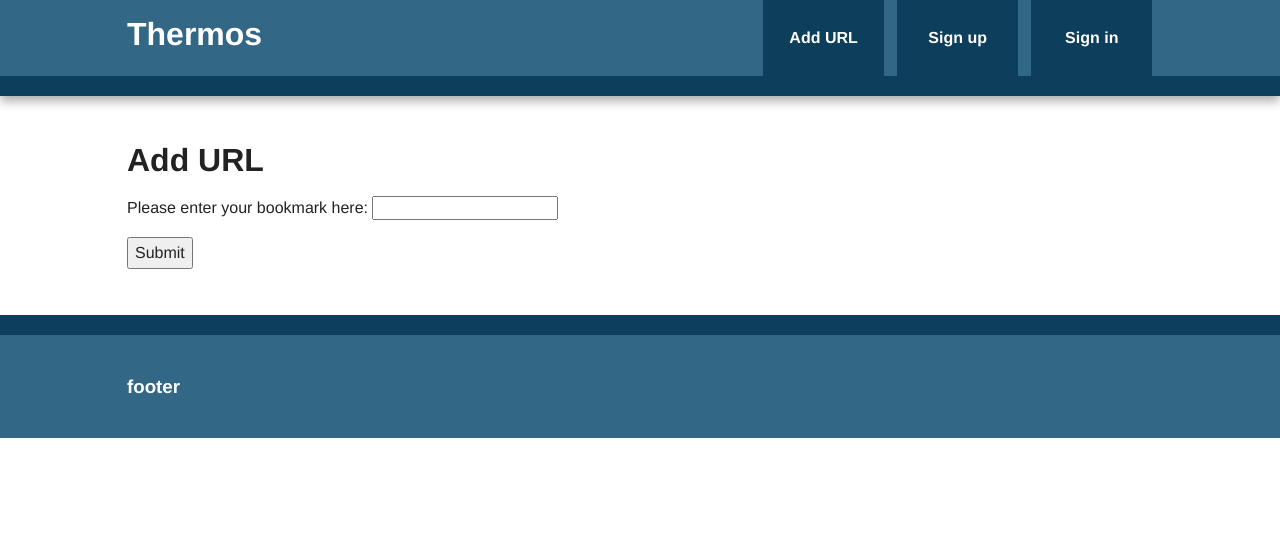
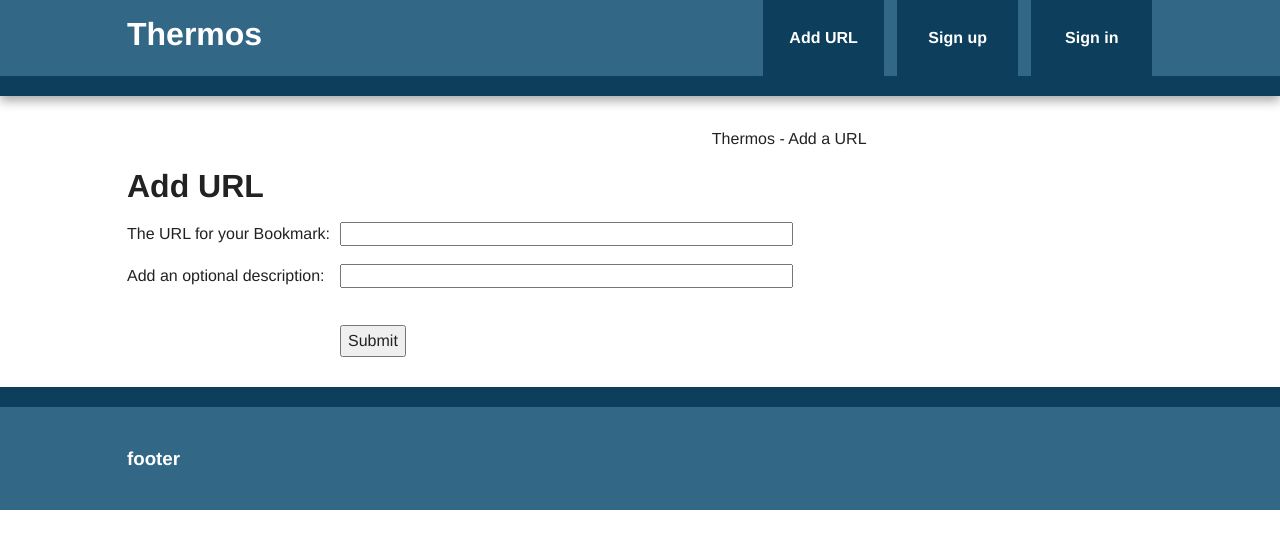
Before and after one commit to jprabino/thermos, a Flask app: page /add in a window 1280 px wide. Shown: the top 549 px of the page. Run offline with Flask 2, Linux system fonts and the light colour scheme; some libraries are stand-ins or nearby versions.

Commit message:
WTForms Finished. Moving on to data persistance

```diff
--- a/thermos/forms.py
+++ b/thermos/forms.py
@@ -0,0 +1,21 @@
+from flask_wtf import Form
+from wtforms.fields import StringField
+from wtforms.fields.html5 import URLField
+from wtforms.validators import DataRequired, url
+
+class BookmarkForm(Form):
+    url = URLField('The URL for your Bookmark: ', validators=[url(), DataRequired()])
+    description = StringField('Add an optional description: ')
+
+    def validate(self):
+        if not self.url.data.startswith('http://') or \
+             self.url.data.startswith('https://'):
+             self.url.data = "http://" + self.url.data
+
+        if not Form.validate(self):
+            return False
+
+        if not self.description.data:
+            self.description.data = self.url.data
+
+        return True
--- a/thermos/static/css/main.css
+++ b/thermos/static/css/main.css
@@ -174,7 +174,7 @@ footer h3{
     color: white;
 }
 
-.flashes ul {
+.flashes ul{
     margin: 0 0;
     background: #FFD6A3;
     color: #000;
@@ -182,6 +182,7 @@ footer h3{
     list-style-type: none;
     list-style: none;
 }
+
 .flashes ul{
     background: #FFD6A3;
     color: #000;
@@ -191,9 +192,21 @@ article.flashes {
     margin-bottom: 1em;
 }
 
+.error, .error input{
+    color: red;
+}
 
+tr.error td ul {
+    margin-top: 0;
+}
 
+tr.submit button {
+    margin-top: 20px;
+}
 
+input, button{
+    margin-left: 10px;
+}
 
 
 /* ==========================================================================
--- a/thermos/templates/add.html
+++ b/thermos/templates/add.html
@@ -1,15 +1,23 @@
 {% extends "base.html" %}
+{% from "form_macros.html" import render_field %}
 {% block content %}
+
+{% block title %}
+Thermos - Add a URL
+{% endblock %}
+
 <body>
     <h1>Add URL</h1>
     <form action="" method="post">
-        <p>
-            Please enter your bookmark here:
-            <input type="text" name="url">
-        </p>
-        <p>
-            <button type="submit">Submit</button>
-        </p>
+        {{ form.hidden_tag() }}
+        <table>
+            {{ render_field(form.url, size=50) }}
+            {{ render_field(form.description, size=50) }}
+            <tr class="submit">
+                <td></td>
+                <td><button type="submit">Submit</button></td>
+            </tr>
+        </table>
     </form>
 </body>
 {% endblock %}
--- /dev/null
+++ b/thermos/templates/form_macros.html
@@ -0,0 +1,18 @@
+{% macro render_field(field) %}
+
+            <tr {% if field.errors %} class="error" {% endif %}>
+                <td>{{ field.label }}</td>
+                <td>{{ field(**kwargs)|safe }}</td>
+
+            </tr>
+            <tr class="error">
+                <td></td>
+                <td>
+                    <ul>
+                        {% for error in field.errors %}
+                            <li>{{ error }}</li>
+                        {% endfor %}
+                    </ul>
+                </td>
+            </tr>
+{% endmacro%}
--- a/thermos/thermos.py
+++ b/thermos/thermos.py
@@ -1,15 +1,16 @@
 from datetime import datetime
 from flask import Flask, render_template, url_for, redirect, request, flash
-
+from forms import BookmarkForm
 
 app = Flask(__name__)
 
 bookmarks = []
 
 app.config['SECRET_KEY'] = '\xba\xf5\xa6\x076\xe4\x9eb\x10\x8bZpV\x13:\xfey\xfc\x9a\xc4\x82A\x7f\xe2'
-def store_bookmark(url):
+def store_bookmark(url, description):
     bookmarks.append(dict(
         url = url,
+        description = description,
         user = 'juan.rabino',
         date = datetime.utcnow()
     ))
@@ -36,12 +37,14 @@ def index():
 
 @app.route('/add', methods = ['GET', 'POST'])
 def add():
-    if request.method == 'POST':
-        url = request.form['url']
-        store_bookmark(url)
+    form = BookmarkForm()
+    if form.validate_on_submit():
+        url = form.url.data
+        description = form.description.data
+        store_bookmark(url, description)
         flash('Stored Url: {}'.format(url))
         return redirect(url_for('index'))
-    return render_template('add.html')
+    return render_template('add.html', form=form)
 
 @app.errorhandler(404)
 def page_not_found(e):
```
